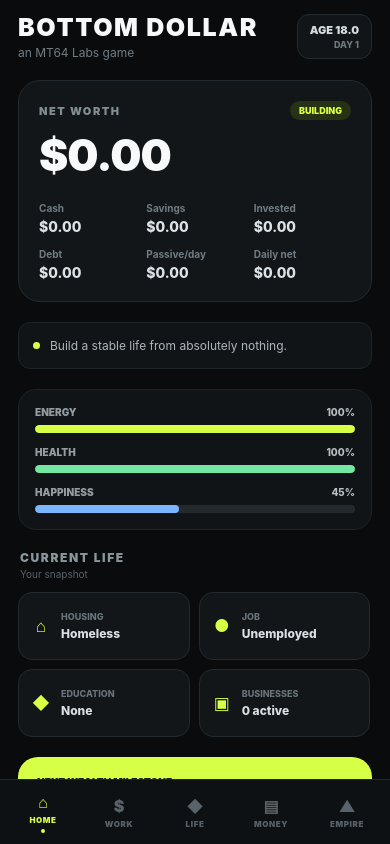
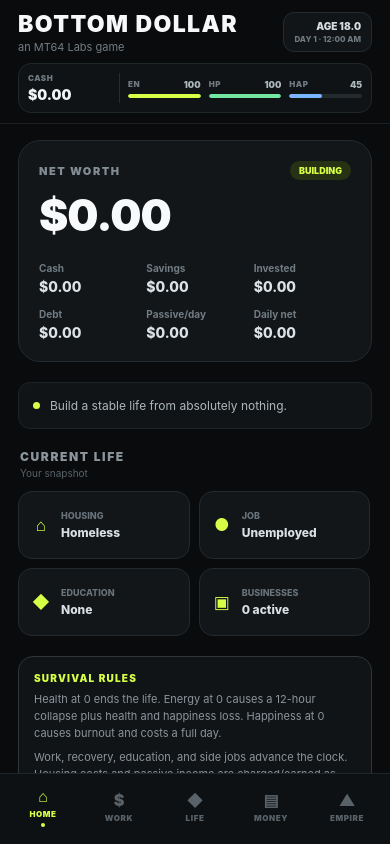
Before and after one commit to MotherTheresa64/bottom-dollar, a React Native app: screen / in a window 390 px wide. Built offline with nearby package versions, Linux system fonts and the light colour scheme.

Commit message:
Add persistent vitals HUD and life failure flow

```diff
--- a/App.tsx
+++ b/App.tsx
@@ -11,6 +11,7 @@
   enrollEducation,
   getAge,
   getBusinessUpgradeCost,
+  getClockLabel,
   getDailyExpenses,
   getDayNumber,
   getNetWorth,
@@ -20,6 +21,7 @@
   payDebt,
   performAction,
   recover,
+  restartLife,
   sellInvestments,
   transferToSavings,
   upgradeBusiness,
@@ -58,6 +60,7 @@
 
   const age = getAge(state);
   const day = getDayNumber(state);
+  const clock = getClockLabel(state);
   const netWorth = getNetWorth(state);
   const passive = getPassiveIncomePerDay(state);
   const dailyExpenses = getDailyExpenses(state);
@@ -107,12 +110,6 @@
         </View>
       ) : null}
 
-      <View style={styles.meters}>
-        <Meter label="ENERGY" value={state.energy} tone="energy" />
-        <Meter label="HEALTH" value={state.health} tone="health" />
-        <Meter label="HAPPINESS" value={state.happiness} tone="happy" />
-      </View>
-
       <Section title="CURRENT LIFE" subtitle="Your snapshot">
         <View style={styles.lifeGrid}>
           <LifeCard icon="⌂" label="Housing" value={state.housing} />
@@ -121,6 +118,12 @@
           <LifeCard icon="▣" label="Businesses" value={`${businessCount} active`} />
         </View>
       </Section>
+
+      <View style={styles.rulesCard}>
+        <Text style={styles.rulesTitle}>SURVIVAL RULES</Text>
+        <Text style={styles.rulesText}>Health at 0 ends the life. Energy at 0 causes a 12-hour collapse plus health and happiness loss. Happiness at 0 causes burnout and costs a full day.</Text>
+        <Text style={styles.rulesText}>Work, recovery, education, and side jobs advance the clock. Housing costs and passive income are charged/earned as game time passes.</Text>
+      </View>
 
       <View style={styles.milestone}>
         <View style={styles.milestoneTop}><Text style={styles.milestoneLabel}>NEXT WEALTH MILESTONE</Text><Text style={styles.milestonePct}>{Math.round(milestoneProgress)}%</Text></View>
@@ -209,14 +212,39 @@
 
   const pageContent = page === 'home' ? renderHome() : page === 'work' ? renderWork() : page === 'life' ? renderLife() : page === 'money' ? renderMoney() : renderEmpire();
 
+  if (state.dead) {
+    return (
+      <SafeAreaView style={styles.safe}>
+        <StatusBar style="light" backgroundColor="#090b0d" />
+        <View style={styles.deathScreen}>
+          <Text style={styles.deathKicker}>LIFE OVER</Text>
+          <Text style={styles.deathTitle}>You didn't make it.</Text>
+          <Text style={styles.deathReason}>{state.deathReason}</Text>
+          <View style={styles.deathStats}>
+            <Stat label="Age" value={age.toFixed(1)} />
+            <Stat label="Net worth" value={money(netWorth)} />
+            <Stat label="Best" value={money(state.bestNetWorth)} />
+          </View>
+          <Text style={styles.deathMeta}>Lives completed: {state.livesCompleted}</Text>
+          <TouchableOpacity style={styles.restartButton} onPress={() => { setState(restartLife(state)); setPage('home'); setNotice('A new life begins. Pay attention to the clock and your condition.'); }}>
+            <Text style={styles.restartText}>START A NEW LIFE</Text>
+          </TouchableOpacity>
+        </View>
+      </SafeAreaView>
+    );
+  }
+
   return (
     <SafeAreaView style={styles.safe}>
       <StatusBar style="light" backgroundColor="#090b0d" />
       <View style={styles.shell}>
+        <View style={styles.topShell}>
+          <View style={styles.header}><View style={styles.headerCopy}><Text style={styles.brand}>BOTTOM DOLLAR</Text><Text style={styles.subBrand}>an MT64 Labs game</Text></View><View style={styles.dateBadge}><Text style={styles.dateMain}>AGE {age.toFixed(1)}</Text><Text style={styles.dateSub}>DAY {day} · {clock}</Text></View></View>
+          <VitalsHud cash={state.cash} energy={state.energy} health={state.health} happiness={state.happiness} />
+        </View>
         <ScrollView contentContainerStyle={styles.content} showsVerticalScrollIndicator={false}>
-          <View style={styles.header}><View style={styles.headerCopy}><Text style={styles.brand}>BOTTOM DOLLAR</Text><Text style={styles.subBrand}>an MT64 Labs game</Text></View><View style={styles.dateBadge}><Text style={styles.dateMain}>AGE {age.toFixed(1)}</Text><Text style={styles.dateSub}>DAY {day}</Text></View></View>
           {pageContent}
-          <Text style={styles.build}>BOTTOM DOLLAR · EARLY BUILD 0.4</Text>
+          <Text style={styles.build}>BOTTOM DOLLAR · EARLY BUILD 0.5</Text>
         </ScrollView>
         <View style={styles.nav}>
           <NavItem label="HOME" icon="⌂" active={page === 'home'} onPress={() => setPage('home')} />
@@ -230,27 +258,39 @@
   );
 }
 
+function VitalsHud({ cash, energy, health, happiness }: { cash: number; energy: number; health: number; happiness: number }) {
+  return (
+    <View style={styles.vitalsHud}>
+      <View style={styles.cashHud}><Text style={styles.hudLabel}>CASH</Text><Text numberOfLines={1} adjustsFontSizeToFit style={styles.cashHudValue}>{money(cash)}</Text></View>
+      <HudVital label="EN" value={energy} tone="energy" />
+      <HudVital label="HP" value={health} tone="health" />
+      <HudVital label="HAP" value={happiness} tone="happy" />
+    </View>
+  );
+}
+function HudVital({ label, value, tone }: { label: string; value: number; tone: 'energy' | 'health' | 'happy' }) { const danger = value <= 25; return <View style={styles.hudVital}><View style={styles.hudVitalTop}><Text style={styles.hudLabel}>{label}</Text><Text style={[styles.hudValue, danger && styles.hudDanger]}>{Math.round(value)}</Text></View><View style={styles.hudTrack}><View style={[styles.hudFill, styles[`fill_${tone}`], { width: `${Math.max(0, Math.min(100, value))}%` }]} /></View></View>; }
 function PageIntro({ title, subtitle }: { title: string; subtitle: string }) { return <View style={styles.pageIntro}><Text style={styles.pageTitle}>{title}</Text><Text style={styles.pageSubtitle}>{subtitle}</Text></View>; }
 function NavItem({ label, icon, active, onPress }: { label: string; icon: string; active: boolean; onPress: () => void }) { return <TouchableOpacity onPress={onPress} style={styles.navItem}><Text style={[styles.navIcon, active && styles.navActive]}>{icon}</Text><Text style={[styles.navLabel, active && styles.navActive]}>{label}</Text>{active ? <View style={styles.navDot} /> : null}</TouchableOpacity>; }
 function Section({ title, subtitle, children }: { title: string; subtitle?: string; children: ReactNode }) { return <View style={styles.section}><View style={styles.sectionHeading}><Text style={styles.sectionTitle}>{title}</Text>{subtitle ? <Text style={styles.sectionSubtitle}>{subtitle}</Text> : null}</View>{children}</View>; }
 function Stat({ label, value }: { label: string; value: string }) { return <View style={styles.stat}><Text style={styles.statLabel}>{label}</Text><Text numberOfLines={1} adjustsFontSizeToFit style={styles.statValue}>{value}</Text></View>; }
 function LifeCard({ icon, label, value }: { icon: string; label: string; value: string }) { return <View style={styles.lifeCard}><Text style={styles.lifeIcon}>{icon}</Text><View style={styles.lifeCopy}><Text style={styles.lifeLabel}>{label}</Text><Text numberOfLines={1} style={styles.lifeValue}>{value}</Text></View></View>; }
-function Meter({ label, value, tone }: { label: string; value: number; tone: 'energy' | 'health' | 'happy' }) { const warning = value <= 25; return <View style={styles.meterRow}><View style={styles.meterLabelWrap}><Text style={styles.meterLabel}>{label}</Text><Text style={[styles.meterValue, warning && styles.meterWarning]}>{percent(value)}</Text></View><View style={styles.track}><View style={[styles.fill, styles[`fill_${tone}`], { width: `${Math.max(0, Math.min(100, value))}%` }]} /></View></View>; }
 function GameButton({ title, detail, badge, disabled, disabledReason, onPress }: { title: string; detail: string; badge?: string; disabled?: boolean; disabledReason?: string; onPress: () => void }) { return <TouchableOpacity activeOpacity={0.72} disabled={disabled} onPress={onPress} style={[styles.button, disabled && styles.buttonDisabled]}><View style={styles.buttonTop}><Text style={[styles.buttonTitle, disabled && styles.textDisabled]}>{title}</Text>{badge ? <Text style={[styles.buttonBadge, disabled && styles.badgeDisabled]}>{badge}</Text> : null}</View><Text style={[styles.buttonDetail, disabled && styles.textDisabled]}>{detail}</Text>{disabledReason ? <Text style={styles.disabledReason}>{disabledReason}</Text> : null}</TouchableOpacity>; }
 function FinanceCard({ label, value, sub }: { label: string; value: string; sub: string }) { return <View style={styles.financeCard}><Text style={styles.financeLabel}>{label}</Text><Text style={styles.financeValue}>{value}</Text><Text style={styles.financeSub}>{sub}</Text></View>; }
 function MiniButton({ label, disabled, onPress }: { label: string; disabled?: boolean; onPress: () => void }) { return <TouchableOpacity disabled={disabled} onPress={onPress} style={[styles.miniButton, disabled && styles.buttonDisabled]}><Text style={[styles.miniText, disabled && styles.textDisabled]}>{label}</Text></TouchableOpacity>; }
 
 const styles = StyleSheet.create({
-  safe: { flex: 1, backgroundColor: '#090b0d' }, shell: { flex: 1 }, content: { paddingHorizontal: 18, paddingTop: 12, paddingBottom: 34, gap: 20 },
-  header: { flexDirection: 'row', justifyContent: 'space-between', alignItems: 'center', gap: 12 }, headerCopy: { flex: 1 }, brand: { color: '#f6f8f9', fontSize: 25, fontWeight: '900', letterSpacing: 1.6 }, subBrand: { color: '#737d84', marginTop: 3, fontSize: 12 }, dateBadge: { backgroundColor: '#111518', borderWidth: 1, borderColor: '#242b30', borderRadius: 12, paddingHorizontal: 12, paddingVertical: 8, alignItems: 'flex-end' }, dateMain: { color: '#d5dce0', fontSize: 11, fontWeight: '900' }, dateSub: { color: '#6f7a81', fontSize: 9, fontWeight: '800', marginTop: 2 },
+  safe: { flex: 1, backgroundColor: '#090b0d' }, shell: { flex: 1 }, topShell: { paddingHorizontal: 18, paddingTop: 10, paddingBottom: 10, gap: 9, backgroundColor: '#090b0d', borderBottomWidth: 1, borderBottomColor: '#1a2024' }, content: { paddingHorizontal: 18, paddingTop: 16, paddingBottom: 34, gap: 20 },
+  header: { flexDirection: 'row', justifyContent: 'space-between', alignItems: 'center', gap: 12 }, headerCopy: { flex: 1 }, brand: { color: '#f6f8f9', fontSize: 23, fontWeight: '900', letterSpacing: 1.4 }, subBrand: { color: '#737d84', marginTop: 2, fontSize: 11 }, dateBadge: { backgroundColor: '#111518', borderWidth: 1, borderColor: '#242b30', borderRadius: 11, paddingHorizontal: 10, paddingVertical: 7, alignItems: 'flex-end' }, dateMain: { color: '#d5dce0', fontSize: 10, fontWeight: '900' }, dateSub: { color: '#6f7a81', fontSize: 8, fontWeight: '800', marginTop: 2 },
+  vitalsHud: { flexDirection: 'row', gap: 8, backgroundColor: '#0f1315', borderWidth: 1, borderColor: '#20272b', borderRadius: 13, padding: 9 }, cashHud: { width: 92, justifyContent: 'center', borderRightWidth: 1, borderRightColor: '#252c30', paddingRight: 8 }, cashHudValue: { color: '#f2f5f6', fontSize: 14, fontWeight: '900', marginTop: 3 }, hudVital: { flex: 1, minWidth: 0, justifyContent: 'center' }, hudVitalTop: { flexDirection: 'row', justifyContent: 'space-between', alignItems: 'center' }, hudLabel: { color: '#6f7980', fontSize: 8, fontWeight: '900', letterSpacing: 0.5 }, hudValue: { color: '#aeb7bc', fontSize: 9, fontWeight: '900' }, hudDanger: { color: '#ff9c75' }, hudTrack: { height: 4, backgroundColor: '#242a2e', borderRadius: 99, overflow: 'hidden', marginTop: 4 }, hudFill: { height: '100%', borderRadius: 99 }, fill_energy: { backgroundColor: '#d6ff45' }, fill_health: { backgroundColor: '#73e7a2' }, fill_happy: { backgroundColor: '#7cb5ff' },
   hero: { backgroundColor: '#121619', borderRadius: 22, padding: 20, borderWidth: 1, borderColor: '#242b30' }, heroTop: { flexDirection: 'row', justifyContent: 'space-between', alignItems: 'center' }, eyebrow: { color: '#828d94', fontSize: 11, fontWeight: '900', letterSpacing: 1.5 }, statusPill: { overflow: 'hidden', borderRadius: 99, paddingHorizontal: 9, paddingVertical: 4, fontSize: 9, fontWeight: '900' }, statusPositive: { color: '#d6ff45', backgroundColor: '#273113' }, statusNegative: { color: '#ff8c8c', backgroundColor: '#36191b' }, netWorth: { color: '#f7f9fa', fontSize: 44, fontWeight: '900', marginTop: 8, marginBottom: 20, letterSpacing: -1 }, row: { flexDirection: 'row', gap: 10 }, stat: { flex: 1, minWidth: 0 }, statLabel: { color: '#717c83', fontSize: 10, fontWeight: '700' }, statValue: { color: '#dce2e5', fontWeight: '800', fontSize: 14, marginTop: 4 },
   noticeCard: { flexDirection: 'row', alignItems: 'center', gap: 10, backgroundColor: '#101416', borderRadius: 12, padding: 14, borderWidth: 1, borderColor: '#1d2428' }, noticeDot: { width: 7, height: 7, borderRadius: 99, backgroundColor: '#d6ff45' }, noticeText: { color: '#aeb7bc', fontSize: 12, flex: 1, lineHeight: 17 }, eventCard: { backgroundColor: '#111518', borderRadius: 16, padding: 16, borderWidth: 1, borderColor: '#273037' }, eventGood: { borderColor: '#294b34' }, eventBad: { borderColor: '#4a2c2c' }, eventTop: { flexDirection: 'row', justifyContent: 'space-between' }, eventLabel: { color: '#778289', fontSize: 9, fontWeight: '900' }, eventDay: { color: '#5f686e', fontSize: 9 }, eventTitle: { color: '#eef1f2', fontSize: 16, fontWeight: '900', marginTop: 8 }, eventBody: { color: '#89939a', fontSize: 11, lineHeight: 17, marginTop: 5 },
-  meters: { backgroundColor: '#101416', borderRadius: 18, padding: 16, gap: 13, borderWidth: 1, borderColor: '#1d2428' }, meterRow: { gap: 7 }, meterLabelWrap: { flexDirection: 'row', justifyContent: 'space-between' }, meterLabel: { color: '#929ca2', fontSize: 10, fontWeight: '900' }, meterValue: { color: '#b8c0c4', fontSize: 10, fontWeight: '800' }, meterWarning: { color: '#ff9c75' }, track: { height: 8, backgroundColor: '#23292d', borderRadius: 99, overflow: 'hidden' }, fill: { height: '100%', borderRadius: 99 }, fill_energy: { backgroundColor: '#d6ff45' }, fill_health: { backgroundColor: '#73e7a2' }, fill_happy: { backgroundColor: '#7cb5ff' },
   pageIntro: { marginTop: 2 }, pageTitle: { color: '#f5f7f8', fontSize: 27, fontWeight: '900', letterSpacing: 1.2 }, pageSubtitle: { color: '#6e7880', fontSize: 12, marginTop: 4, lineHeight: 18 }, section: { gap: 10 }, sectionHeading: { marginLeft: 2, marginBottom: 2 }, sectionTitle: { color: '#8a959c', fontSize: 12, fontWeight: '900', letterSpacing: 1.6 }, sectionSubtitle: { color: '#59636a', fontSize: 10, marginTop: 3 },
   lifeGrid: { flexDirection: 'row', flexWrap: 'wrap', gap: 9 }, lifeCard: { width: '48.5%', minHeight: 68, backgroundColor: '#121619', borderColor: '#232a2f', borderWidth: 1, borderRadius: 14, padding: 12, flexDirection: 'row', alignItems: 'center', gap: 10 }, lifeIcon: { color: '#d6ff45', fontSize: 17, width: 20, textAlign: 'center' }, lifeCopy: { flex: 1 }, lifeLabel: { color: '#68737a', fontSize: 9, fontWeight: '800', textTransform: 'uppercase' }, lifeValue: { color: '#d9dfe2', fontSize: 12, fontWeight: '800', marginTop: 4 },
+  rulesCard: { backgroundColor: '#111417', borderWidth: 1, borderColor: '#30363a', borderRadius: 15, padding: 15 }, rulesTitle: { color: '#d6ff45', fontSize: 10, fontWeight: '900', letterSpacing: 1.2 }, rulesText: { color: '#8b959b', fontSize: 11, lineHeight: 17, marginTop: 7 },
   button: { backgroundColor: '#14191c', borderRadius: 15, borderWidth: 1, borderColor: '#293137', padding: 15 }, buttonDisabled: { opacity: 0.46, backgroundColor: '#101416' }, buttonTop: { flexDirection: 'row', alignItems: 'center', justifyContent: 'space-between', gap: 12 }, buttonTitle: { color: '#f0f3f4', fontWeight: '800', fontSize: 15, flex: 1 }, buttonBadge: { color: '#d6ff45', backgroundColor: '#263011', overflow: 'hidden', borderRadius: 99, paddingHorizontal: 9, paddingVertical: 4, fontSize: 9, fontWeight: '900' }, badgeDisabled: { color: '#7e878c', backgroundColor: '#23282b' }, buttonDetail: { color: '#828c92', fontSize: 11.5, marginTop: 6, lineHeight: 17 }, textDisabled: { color: '#667077' }, disabledReason: { color: '#c88e73', fontSize: 10, fontWeight: '700', marginTop: 6 },
   financeSummary: { flexDirection: 'row', backgroundColor: '#121619', borderRadius: 16, borderWidth: 1, borderColor: '#242b30', padding: 15, gap: 8 }, financeCard: { backgroundColor: '#121619', borderRadius: 15, padding: 15, borderWidth: 1, borderColor: '#242b30' }, financeLabel: { color: '#748087', fontSize: 9, fontWeight: '900' }, financeValue: { color: '#f2f5f6', fontSize: 24, fontWeight: '900', marginTop: 4 }, financeSub: { color: '#6c777e', fontSize: 10, lineHeight: 15, marginTop: 5 }, quickRow: { flexDirection: 'row', gap: 8 }, miniButton: { flex: 1, backgroundColor: '#151b1f', borderWidth: 1, borderColor: '#2a3338', borderRadius: 11, paddingVertical: 11, paddingHorizontal: 8 }, miniText: { color: '#dce2e5', fontSize: 10, fontWeight: '800', textAlign: 'center' },
   passiveHero: { backgroundColor: '#172014', borderWidth: 1, borderColor: '#31401f', borderRadius: 18, padding: 18 }, passiveLabel: { color: '#a5bd62', fontSize: 10, fontWeight: '900', letterSpacing: 1.2 }, passiveValue: { color: '#d6ff45', fontSize: 32, fontWeight: '900', marginTop: 5 }, passiveSub: { color: '#81905b', fontSize: 10, marginTop: 6 }, achievementGrid: { gap: 8 }, achievement: { backgroundColor: '#101416', borderRadius: 12, padding: 12, borderWidth: 1, borderColor: '#20272b' }, achievementUnlocked: { borderColor: '#3a4e20', backgroundColor: '#131a10' }, achievementName: { color: '#d6ff45', fontWeight: '900', fontSize: 12 }, achievementDesc: { color: '#6f7a81', fontSize: 10, marginTop: 4, lineHeight: 15 },
   milestone: { backgroundColor: '#d6ff45', borderRadius: 20, padding: 19 }, milestoneTop: { flexDirection: 'row', justifyContent: 'space-between' }, milestoneLabel: { color: '#161a12', fontSize: 10, fontWeight: '900' }, milestonePct: { color: '#34400c', fontSize: 12, fontWeight: '900' }, milestoneText: { color: '#161a12', fontWeight: '900', fontSize: 18, marginTop: 7 }, milestoneTrack: { backgroundColor: '#a9cb31', height: 7, borderRadius: 99, overflow: 'hidden', marginTop: 15 }, milestoneFill: { backgroundColor: '#151a11', height: '100%', borderRadius: 99 },
-  nav: { flexDirection: 'row', backgroundColor: '#0d1113', borderTopWidth: 1, borderTopColor: '#20272b', paddingTop: 8, paddingBottom: 8, paddingHorizontal: 5 }, navItem: { flex: 1, alignItems: 'center', minHeight: 48, justifyContent: 'center' }, navIcon: { color: '#596269', fontSize: 16, fontWeight: '900' }, navLabel: { color: '#596269', fontSize: 8, fontWeight: '900', marginTop: 3, letterSpacing: 0.6 }, navActive: { color: '#d6ff45' }, navDot: { width: 4, height: 4, borderRadius: 99, backgroundColor: '#d6ff45', marginTop: 4 }, build: { color: '#3f474c', textAlign: 'center', fontSize: 9, fontWeight: '800', letterSpacing: 1.2, marginTop: 2 }
+  nav: { flexDirection: 'row', backgroundColor: '#0d1113', borderTopWidth: 1, borderTopColor: '#20272b', paddingTop: 8, paddingBottom: 14, paddingHorizontal: 5 }, navItem: { flex: 1, alignItems: 'center', minHeight: 48, justifyContent: 'center' }, navIcon: { color: '#596269', fontSize: 16, fontWeight: '900' }, navLabel: { color: '#596269', fontSize: 8, fontWeight: '900', marginTop: 3, letterSpacing: 0.6 }, navActive: { color: '#d6ff45' }, navDot: { width: 4, height: 4, borderRadius: 99, backgroundColor: '#d6ff45', marginTop: 4 }, build: { color: '#3f474c', textAlign: 'center', fontSize: 9, fontWeight: '800', letterSpacing: 1.2, marginTop: 2 },
+  deathScreen: { flex: 1, justifyContent: 'center', padding: 28 }, deathKicker: { color: '#ff8c8c', fontSize: 11, fontWeight: '900', letterSpacing: 1.8 }, deathTitle: { color: '#f7f8f8', fontSize: 34, fontWeight: '900', marginTop: 8 }, deathReason: { color: '#8f999f', fontSize: 14, lineHeight: 21, marginTop: 10 }, deathStats: { flexDirection: 'row', gap: 12, backgroundColor: '#121619', borderWidth: 1, borderColor: '#2b3236', borderRadius: 16, padding: 16, marginTop: 24 }, deathMeta: { color: '#707a81', fontSize: 11, marginTop: 12 }, restartButton: { backgroundColor: '#d6ff45', borderRadius: 14, paddingVertical: 15, alignItems: 'center', marginTop: 24 }, restartText: { color: '#141810', fontSize: 13, fontWeight: '900', letterSpacing: 0.8 }
 });
```
